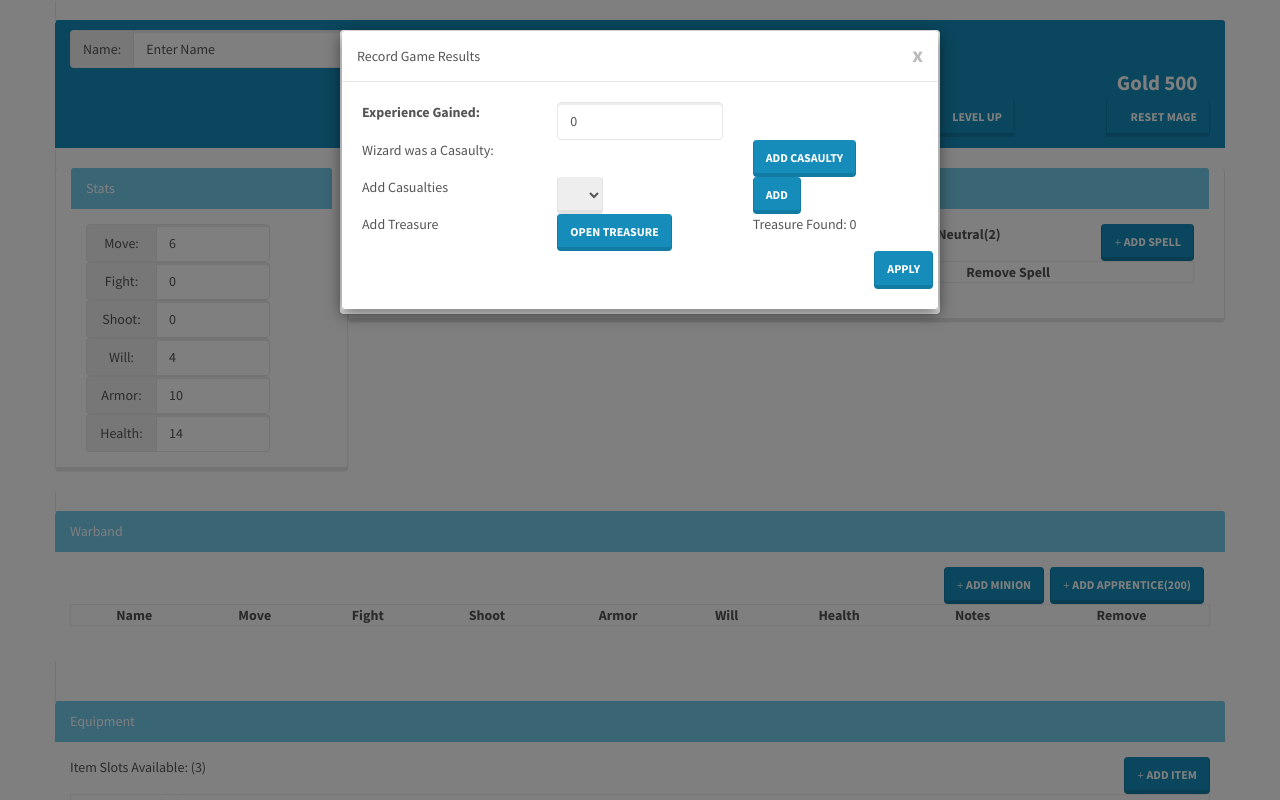
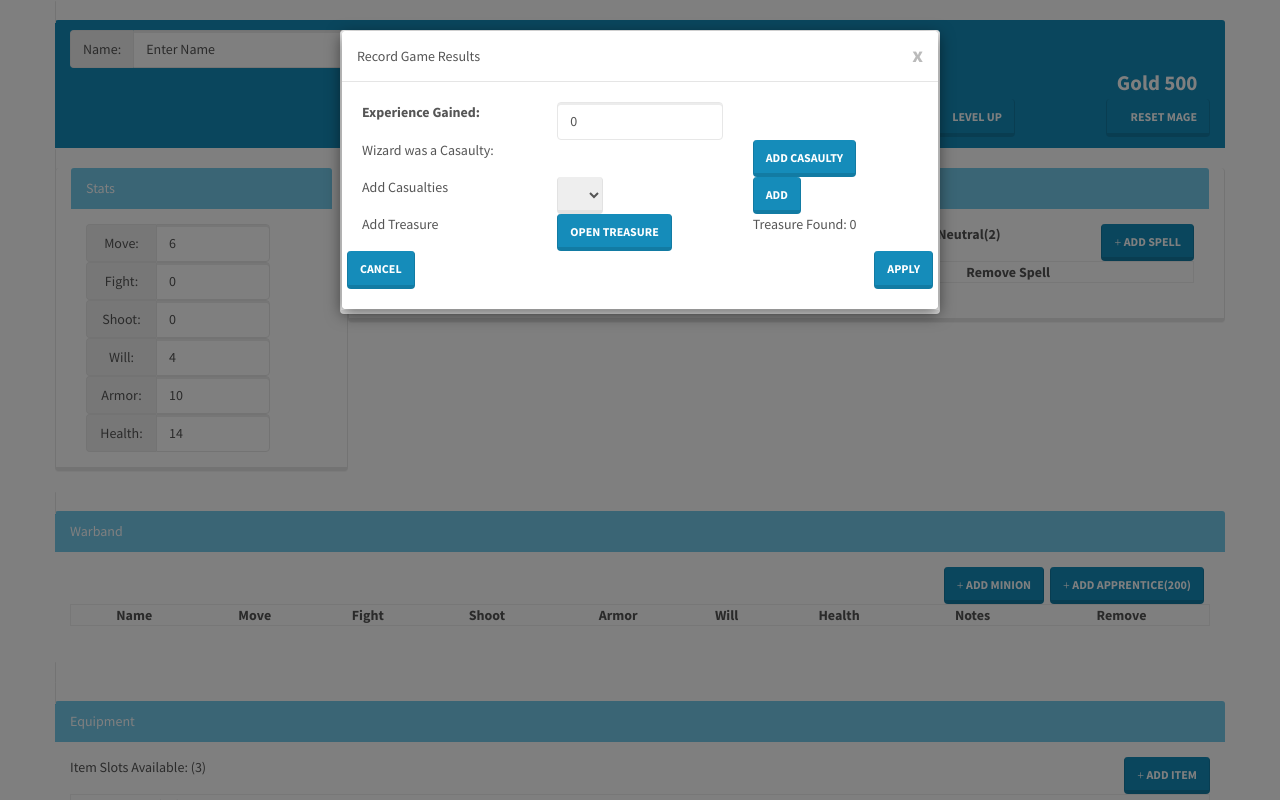
Before and after one commit to ChargerIIC/Frostgrave-WarRoster, an Angular app: page / in a window 1280 px wide. Both pictures are taken after a click on the button "RECORD RESULTS". Shown: the top 800 px of the page. Built offline with nearby package versions, Linux system fonts and the light colour scheme; a web font is replaced by a local one.

Commit message:
Cancel Button added to Game Results
Lets them cancel the results of the game

```diff
--- a/src/app/gameresults-dialog-modal/gameresults-dialog-modal.component.html
+++ b/src/app/gameresults-dialog-modal/gameresults-dialog-modal.component.html
@@ -58,6 +58,7 @@
         <span class="results" *ngFor="let action of actionLog">{{action}}<br></span>
       </div>
       <div class="row">
+        <button class="btn btn-primary" data-dismiss="modal" aria-label="Apply" (click)="resetWindow()">Cancel</button>
         <button class="btn btn-primary pull-right" data-dismiss="modal" aria-label="Apply" (click)="applyResults()">Apply</button>
       </div>
     </div>
--- a/src/app/gameresults-dialog-modal/gameresults-dialog-modal.component.ts
+++ b/src/app/gameresults-dialog-modal/gameresults-dialog-modal.component.ts
@@ -65,7 +65,7 @@ export class GameresultsDialogModalComponent implements OnInit {
     for(let equipment of this.treasureToCommit){
       this.userMage.addItemToInventory(equipment);
     }
-
+    this.resetWindow();
   }
 
   resetWindow(){
```
